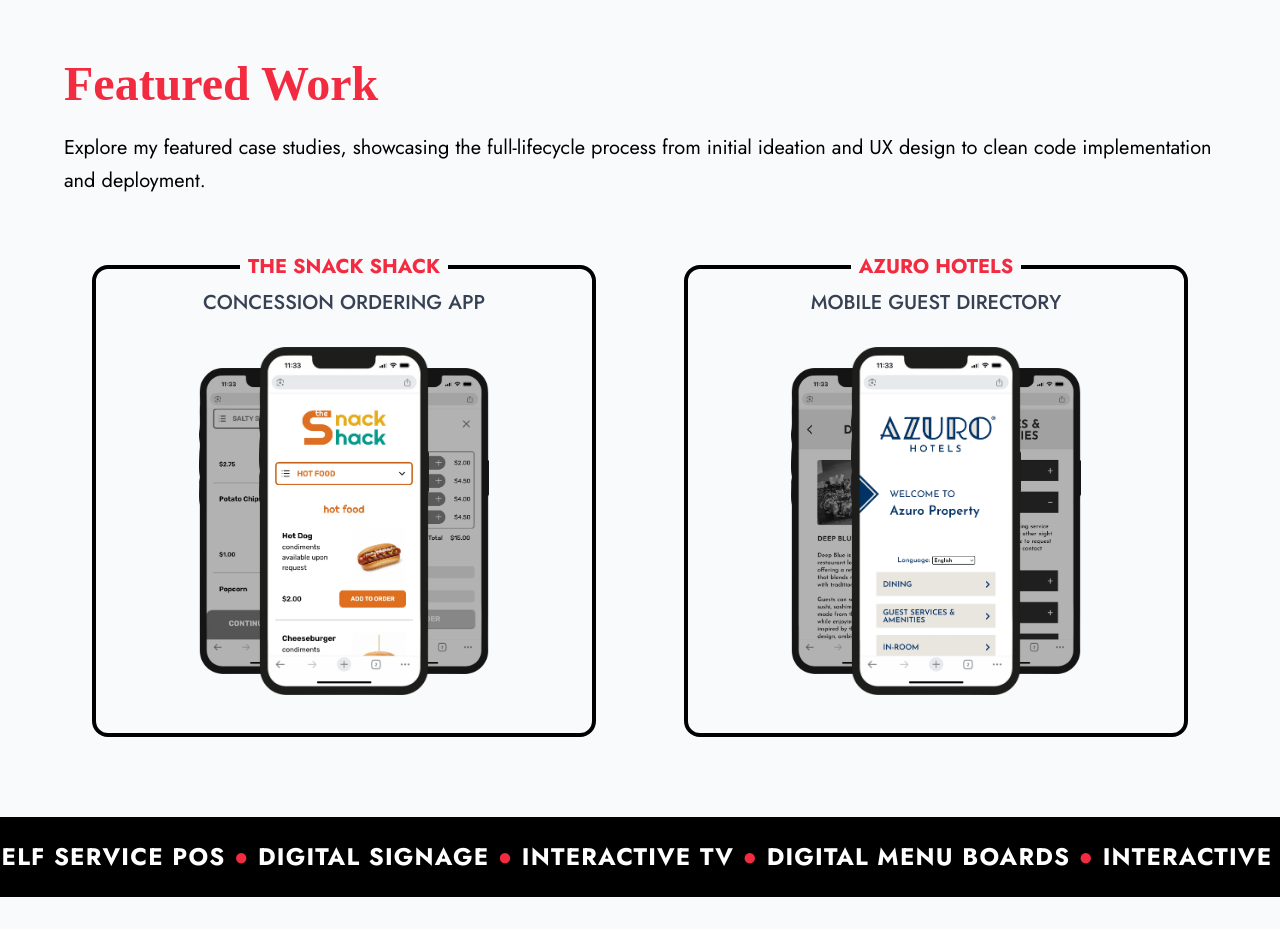
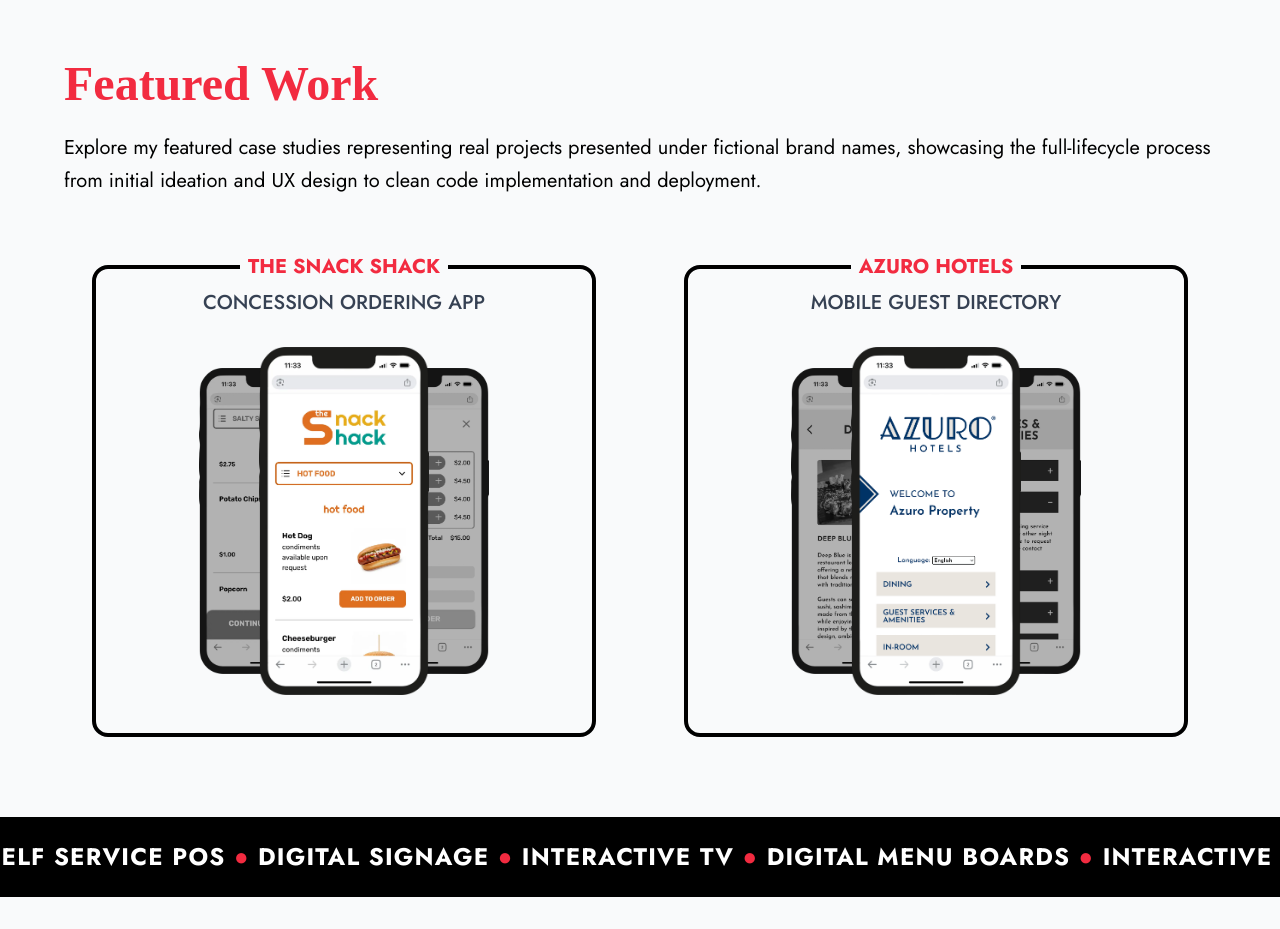
Before and after one commit to jsahim/portfolio, a React (Vite) app: page / in a window 1280 px wide. Shown: the part 820-1749 px from the top of the page. Built offline with nearby package versions, Linux system fonts and the light colour scheme; a web font is replaced by a local one.

Commit message:
Update Styles

```diff
--- a/src/components/Work.jsx
+++ b/src/components/Work.jsx
@@ -39,7 +39,7 @@ const Work = ({workSection}) => {
         </h2>
 
         <p className="text-xl text-black space-y-4 leading-relaxed mb-10">
-          Explore my featured case studies, showcasing the full-lifecycle process from initial ideation and UX design to clean code implementation and deployment.
+          Explore my featured case studies representing real projects presented under fictional brand names, showcasing the full-lifecycle process from initial ideation and UX design to clean code implementation and deployment.
         </p>
 
         <div className='flex sm:flex-row flex-col gap-8'>
```
